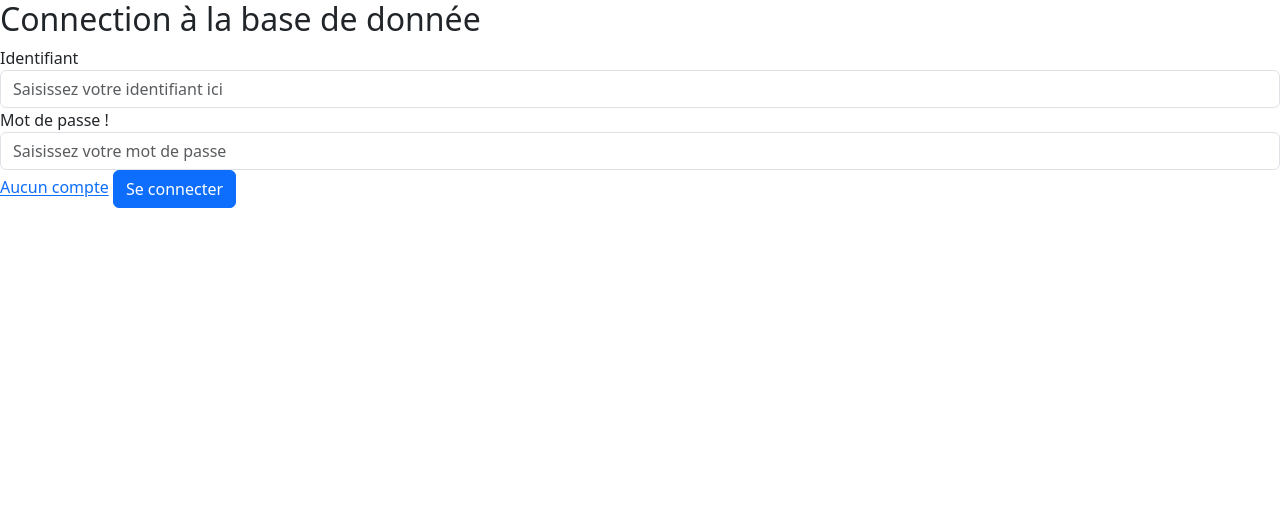
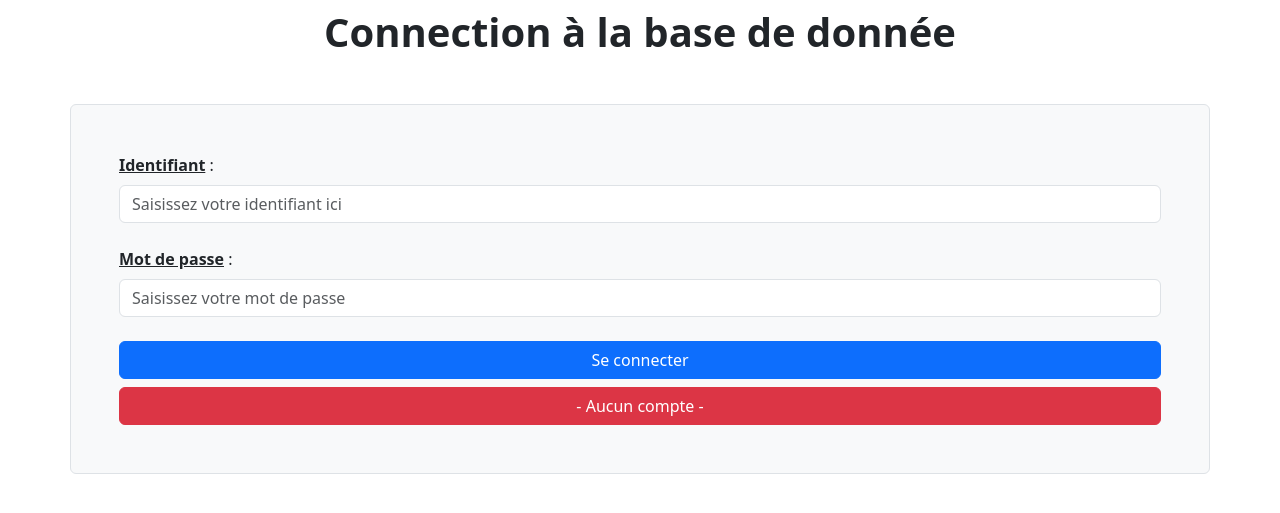
Before and after one commit to baptiste-autret/projet-ordinateur-ocs, a PHP site: page /pages/login.php in a window 1280 px wide. Shown: the top 513 px of the page. Run offline with PHP 8.4, Linux system fonts and the light colour scheme.

Commit message:
Implement login functionality with success and error messages; add CSS and JS files
Co-authored-by: MathisSP
<mathis.servais@gmail.com>

```diff
--- a/pages/login.php
+++ b/pages/login.php
@@ -1,26 +1,54 @@
 <?php
-include '../component/header.php'
+include '../component/header.php';
+?>
+<?php
+if ($_SERVER['REQUEST_METHOD'] === 'POST') {
+    $id = $_POST['id'];
+    $password = $_POST['password'];
+
+    if ($id === 'admin' && $password === 'admin') {
+        echo '<div class="alert alert-success text-center" role="alert">Connexion réussie !</div>';
 ?>
 
-<h2>Connection à la base de donnée</h2>
+        <form id="redirect" action="../index.php" method="POST">
+            <input type="hidden" name="id" value="<?php echo $id; ?>">
+        </form>
 
-<form>
-    <div class="form-group">
-        <label for="exampleInputEmail1">Identifiant</label>
-        <input type="text" class="form-control" name="id" id="exampleInputEmail1" aria-describedby="emailHelp"
-            placeholder="Saisissez votre identifiant ici" required>
+        <script>
+            document.getElementById("redirect").submit();
+        </script>
+<?php
+    } else {
+        echo '<div class="alert alert-danger text-center" role="alert">Identifiant ou mot de passe incorrect.</div>';
+    }
+}
+?>
+
+<h1 class="text-center fw-bold mt-2">Connection à la base de donnée</h1>
+
+<div class="my-5 container border border-1 border-muted rounded p-5 mt-5 bg-light">
+    <form method="post" action="./login.php">
+        <div class="form-group mb-4">
+            <label for="inputIdentifiant"><span class="text-decoration-underline fw-bold">Identifiant</span> :</label>
+            <input type="text" class="form-control mt-2" name="id" id="inputIdentifiant"
+                placeholder="Saisissez votre identifiant ici" required>
         </div>
-    <div class="form-group">
-        <label for="exampleInputPassword1">Mot de passe !</label>
-        <input type="password" class="form-control" id="exampleInputPassword1" name="password" placeholder="Saisissez votre mot de passe" required>
-    </div>
-    <a href=".\inscription.php">Aucun compte</a>
-    <button type="submit" class="btn btn-primary">Se connecter</button>
-</form>
+        <div class="form-group">
+            <label for="inputPassword"><span class="text-decoration-underline fw-bold">Mot de passe</span> :</label>
+            <input type="password" class="form-control mt-2" id="inputPassword" name="password" placeholder="Saisissez votre mot de passe" required>
+        </div>
+
+        <div class="d-flex justify-content-center mt-4">
+            <button type="submit" class="btn btn-primary mr-5 w-100">Se connecter</button>
+        </div>
+    </form>
+
+    <a href="./inscription.php"><button type="button" class="btn btn-danger mr-5 w-100 mt-2">- Aucun compte -</button></a>
+</div>
 
 
 
 
 <?php
 include '../component/footer.php'
-    ?>
+?>
```
Also changed, not shown: index.php (+7 -1 lines), css/style.css (added), js/script.js (added).
